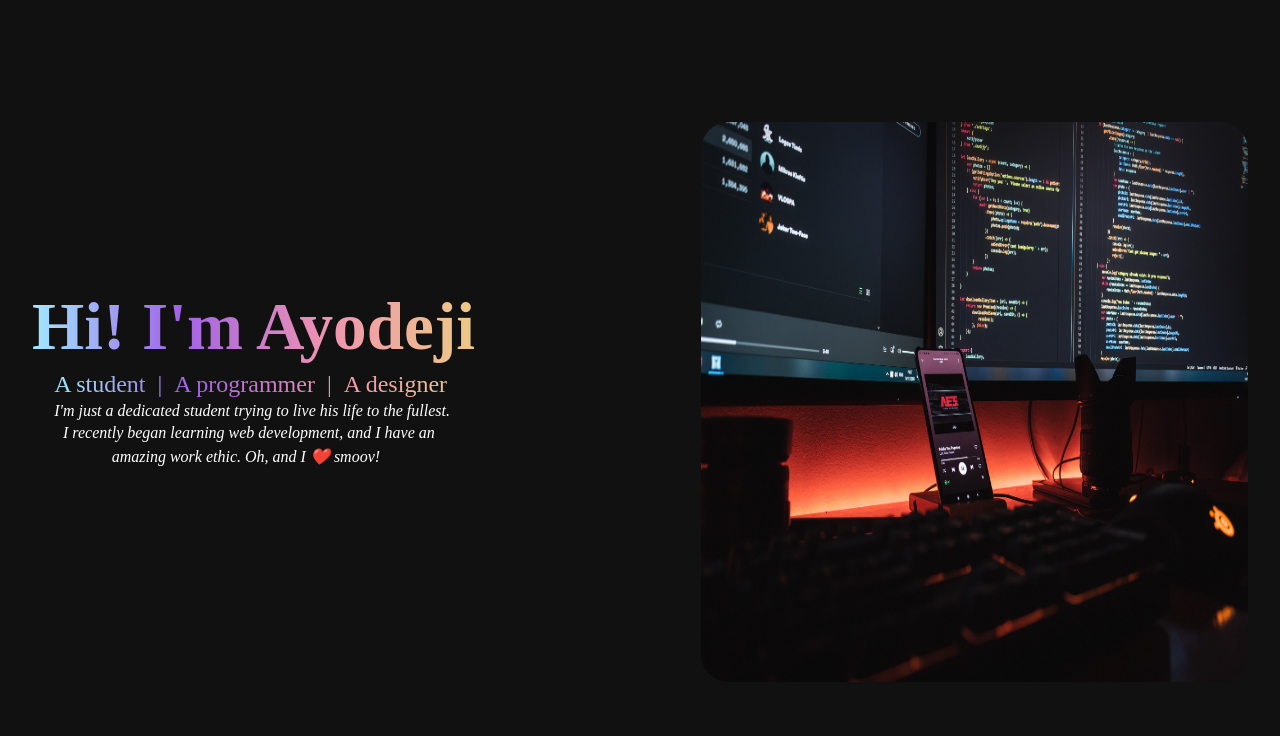
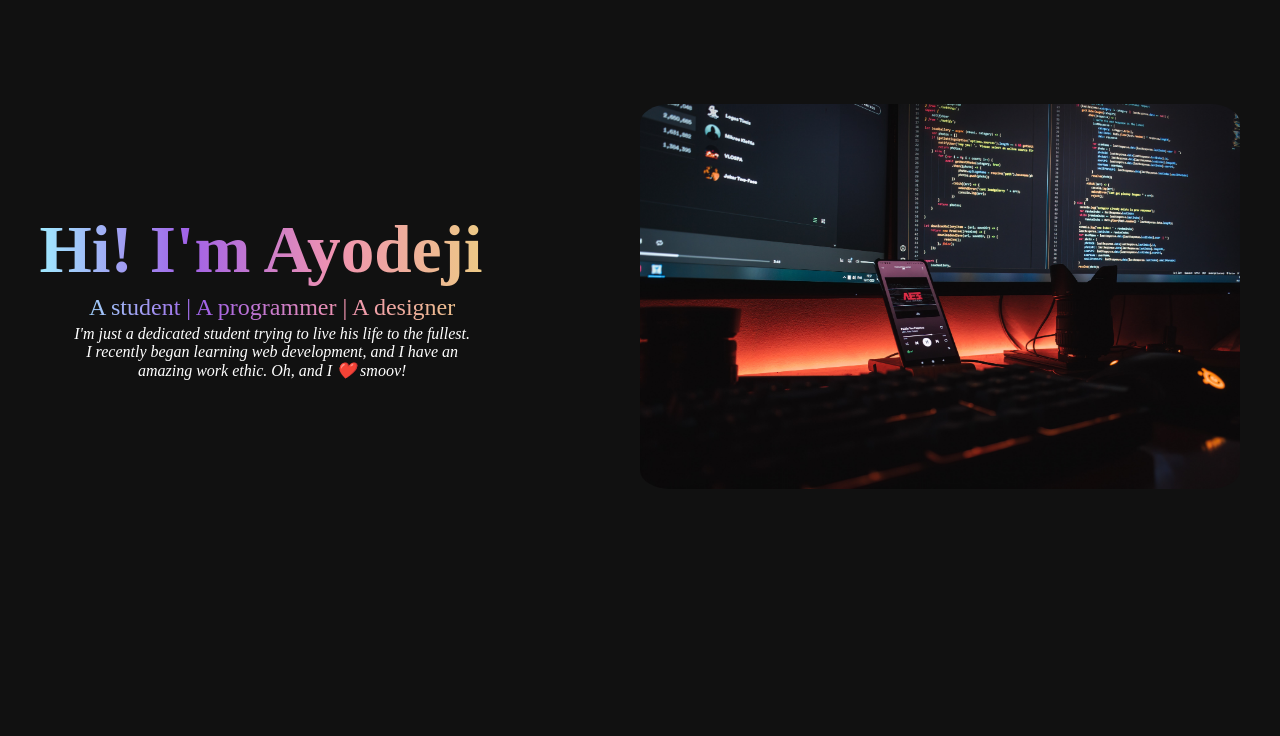
Before and after one commit to deji-dd/CV, a plain HTML site: page index.html in a window 1280 px wide. Shown: the top 736 px of the page. Drawn offline with Linux system fonts and the light colour scheme.

Commit message:
Tweaks to layout.

```diff
--- a/css/styles.css
+++ b/css/styles.css
@@ -3,28 +3,35 @@ p{
 }
 html, body{
   background-color: #111;
-  margin: 0;
-  height: 100%;
-  width: 100;
+}
+.sec{
+  overflow: hidden;
+  position: relative;
+  display: block;
 }
 .wrapper{
-  width: 95%;
-  height: 70%;
-  margin: auto;
-  margin-bottom: 30%;
+  display: flex;
+  align-items: center;
+  justify-content: center;
+  max-width: 95%;
+  margin: 0 auto;
+  -webkit-font-smoothing: antialiased;
 }
 .top-container {
   background-color: #111;
-  display: inline-block;
-  vertical-align: top;
-  margin-top: 20%;
+  display: block;
+  margin: auto auto 19% 0;
+  opacity: 1;
+  max-width: 100%;
+  min-width: 0;
 }
 .top-side-container{
-  margin: 10% auto auto auto;
-  float: right;
-  width: 45%;
-  height: 100%;
-  vertical-align: top;
+  margin: 8% 0 10% auto;
+  display: block;
+  max-width: 50%;
+  min-width: 0;
+  max-height: 100%;
+  opacity: 1;
 }
 h1.top{
   color: #fff;
@@ -33,40 +40,37 @@ h1.top{
   margin-bottom: 1%;
   -webkit-background-clip: text;
   -webkit-text-fill-color: transparent;
+  display: block;
 }
 p.top{
   color: #fff;
   background-image: linear-gradient(to right,#a0e9ff,#a162e8,#f093b0,#edca85);
   font-size: 1.5em;
+  text-align: center;
   margin: 0 auto 1% 5%;
   -webkit-background-clip: text;
   -webkit-text-fill-color: transparent;
+  display: block;
 }
 .top1{
   color: #fff;
   margin: 0 auto 1% 5%;
-}
-.top2{
-  color: #fff;
-  margin: 0 auto 1% 7%;
-}
-.top3{
-  color: #fff;
-  margin: 0 auto auto 18%;
+  text-align: center;
+  display: block;
 }
 .top-img{
   border-radius: 5%;
-  max-width: 100%;
-  height: 100%;
+  width: 100%;
   margin: auto;
 }
 .middle-container{
   background-color: #191919;
-  margin: auto;
+  margin: 10%;
   border-radius: 5%;
-  width: 75%;
+  max-width: 75%;
+  min-height: 0;
 }
-h3.middle{
+.middle{
   color: #C8C6C6;
   font-size: 3.2em;
   text-align: center;
--- a/index.html
+++ b/index.html
@@ -10,19 +10,22 @@
 	<link rel="manifest" href="favicons/site.webmanifest">
 </head>
 <body>
+<section class="sec">
 <div class="wrapper">
 	<div class="top-container">
 		<h1 class="top">Hi! I'm Ayodeji</h1>
-		<p class="top">A student&nbsp;&nbsp;|&nbsp;&nbsp;A programmer&nbsp;&nbsp;|&nbsp;&nbsp;A designer</p>
-		<p class="top1"><em>I'm just a dedicated student trying to live his life to the fullest.</em></p>
-		<p class="top2"><em>I recently began learning web development, and I have an</em></p>
-		<p class="top3"><em>amazing work ethic. Oh, and I ❤️ smoov!</em></p>
+		<p class="top">A student | A programmer | A designer</p>
+		<p class="top1"><em>
+			I'm just a dedicated student trying to live his life to the fullest.<br>
+			I recently began learning web development, and I have an<br>
+			amazing work ethic. Oh, and I ❤️ smoov!
+		</em></p>
 	</div>
 	<div class="top-side-container">
 		<img src="images/webdev.jpg" class="top-img">
 	</div>
 </div>
-
+</section>
 <div class="middle-container">
 	<h3 class="middle">Courses and Education</h3>
 	<ul>
```
